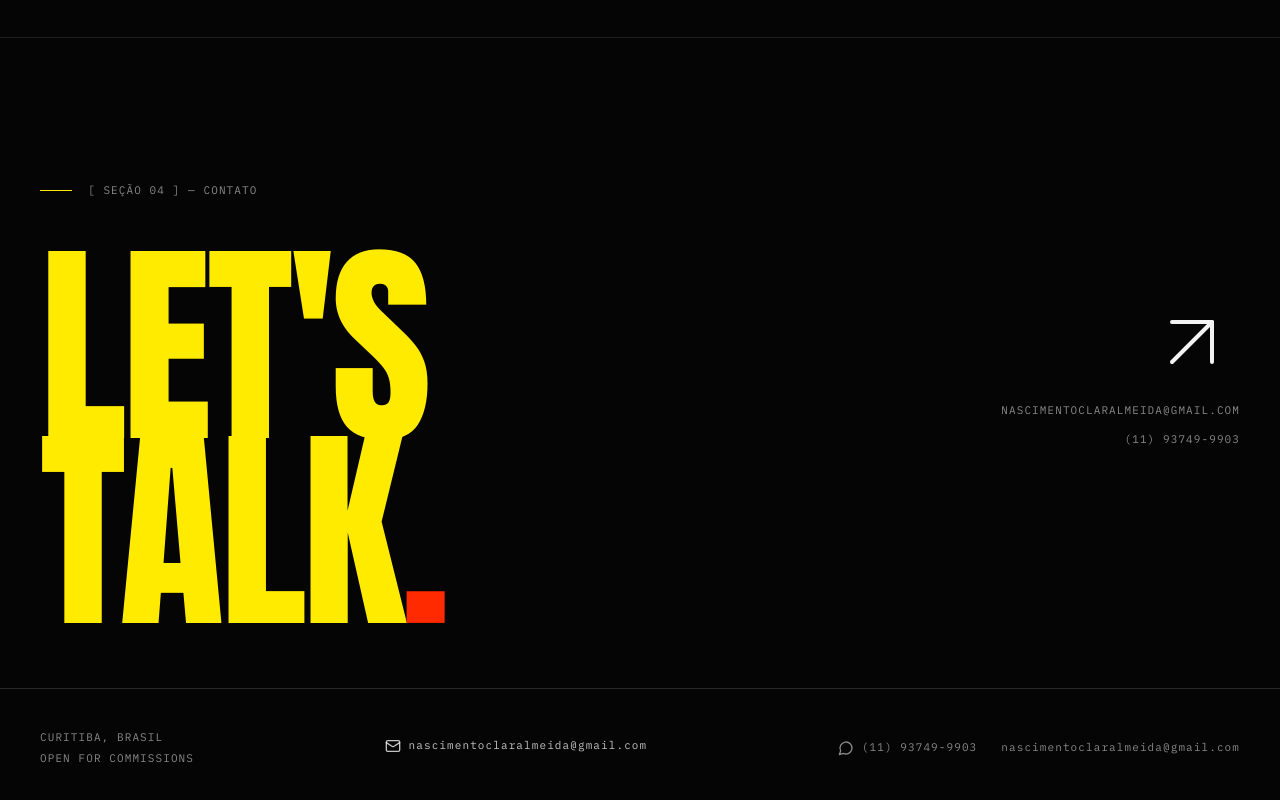
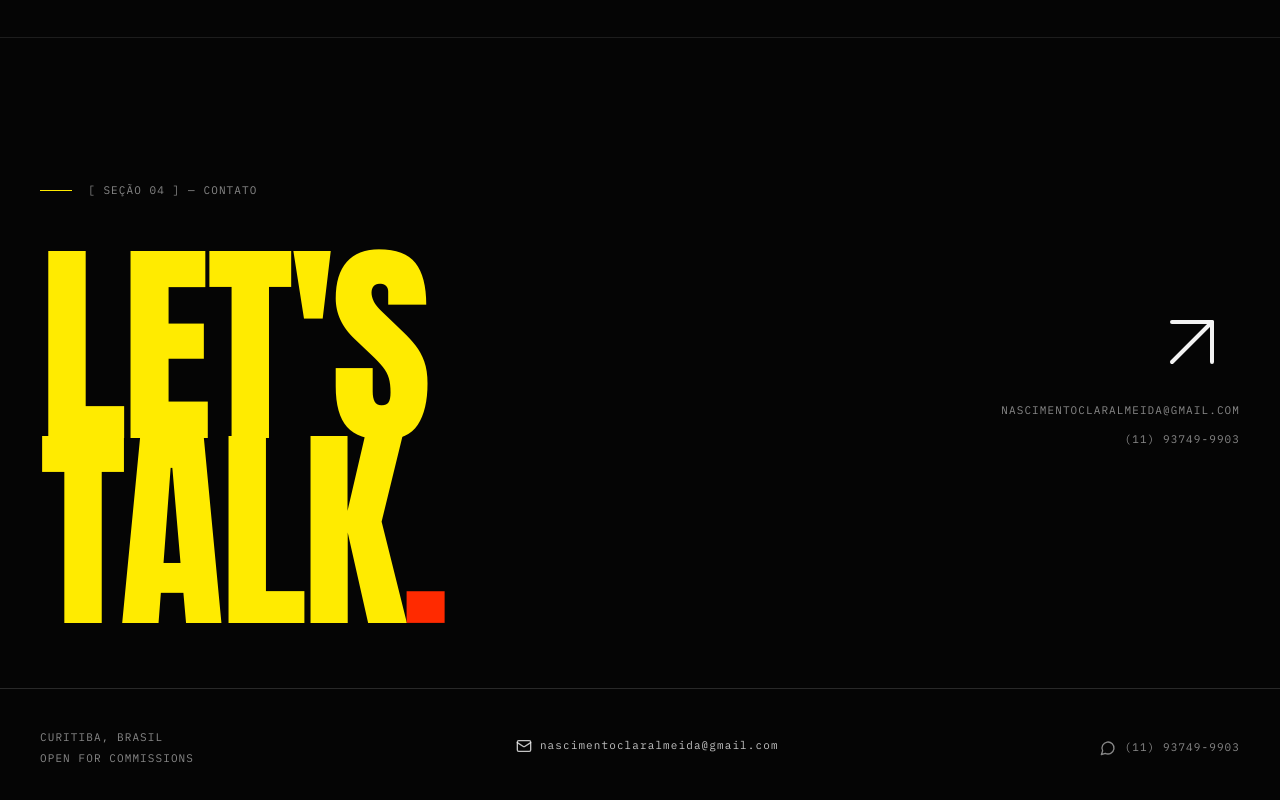
Before and after one commit to https-claranascimento/portfolio-clara, a React (Vite) app: page / in a window 1280 px wide. Shown: the part 5193-5993 px from the top of the page. Built offline with nearby package versions, Linux system fonts and the light colour scheme.

Commit message:
Updated Contact.jsx

```diff
--- a/src/sections/Contact.jsx
+++ b/src/sections/Contact.jsx
@@ -96,9 +96,6 @@ export default function Contact() {
             <MessageCircle className="w-4 h-4" />
             {PHONE}
           </a>
-          <a href={`mailto:${EMAIL}`} className="hover:text-signal-yellow transition-colors duration-300">
-            {EMAIL}
-          </a>
         </div>
       </footer>
     </section>
```
